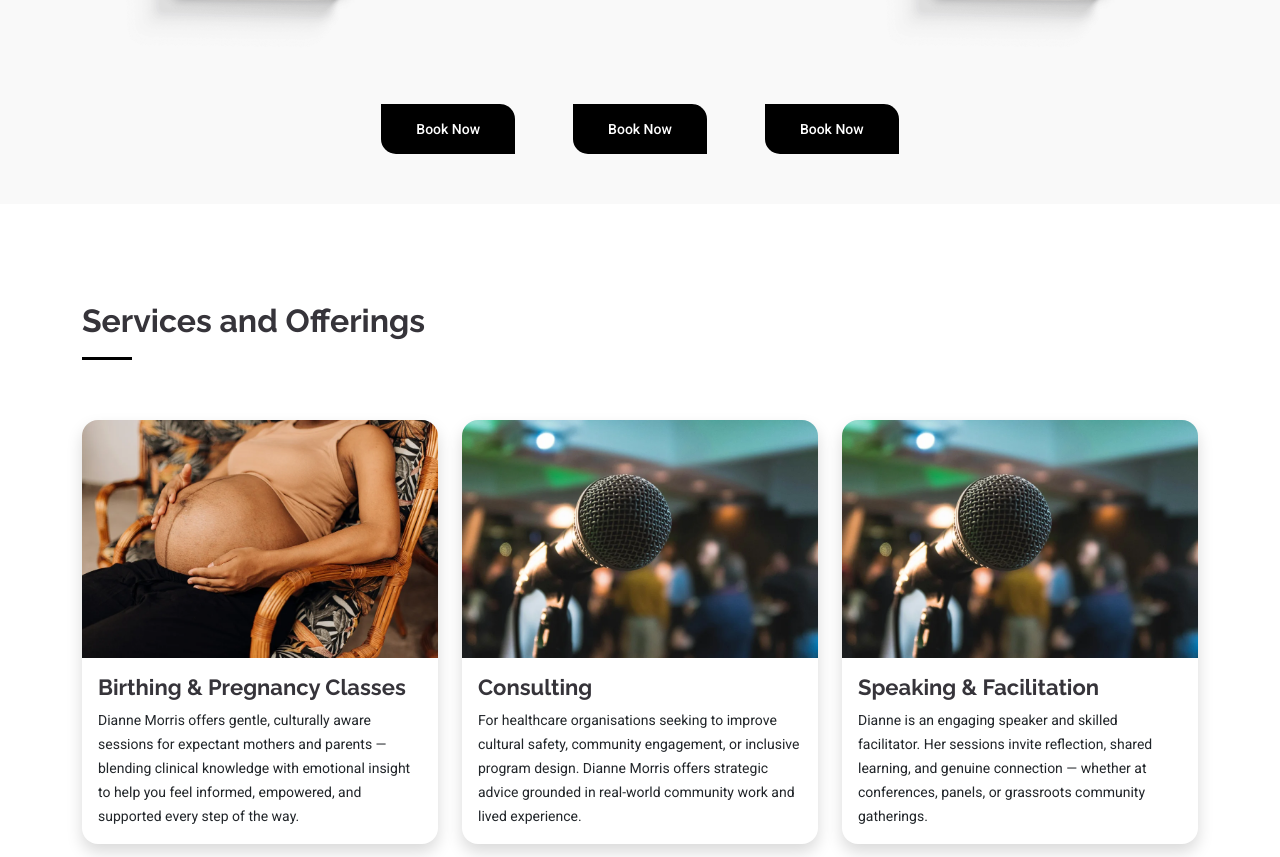
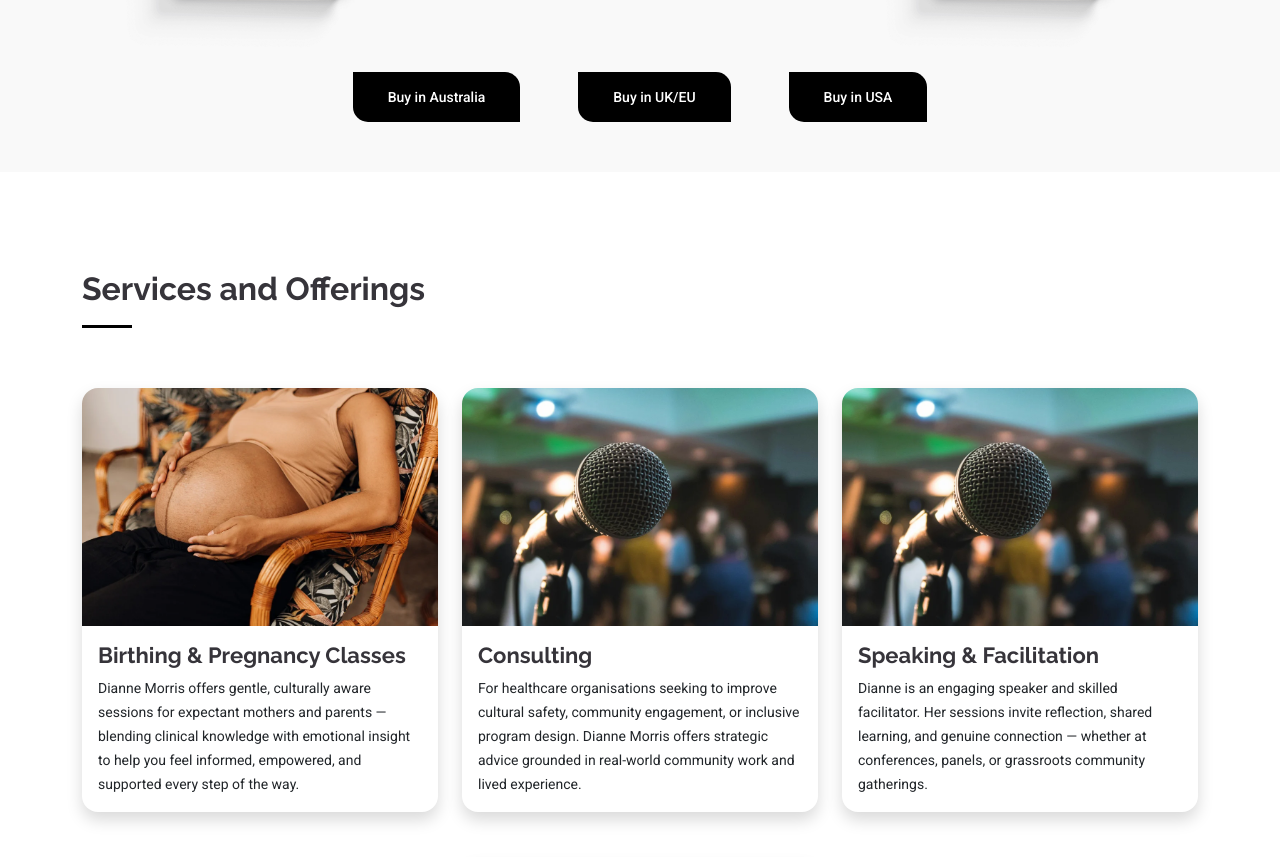
Before and after one commit to hashir7860/diannem, a plain HTML site: page index.html in a window 1280 px wide. Shown: the part 2182-3039 px from the top of the page. Drawn offline with Linux system fonts and the light colour scheme.

Commit message:
first commit

```diff
--- a/index.html
+++ b/index.html
@@ -180,25 +180,25 @@
               />
             </div>
           </div>
-          <div class="d-block d-md-flex flex-wrap gap-0 gap-md-5 justify-content-center">
+          <div class="d-block  d-md-flex flex-wrap gap-0 gap-md-5 justify-content-center">
             <div class="">
-              <div class="text-center newsletter-form mt-5">
-                <button type="submit" class="btn btn-getstarted">
-                  Book Now
+              <div class="text-center newsletter-form mt-3">
+                <button type="submit" class="btn btn-getstarted w-auto">
+                  Buy in Australia
                 </button>
               </div>
             </div>
             <div class="">
-              <div class="text-center newsletter-form mt-5">
-                <button type="submit" class="btn btn-getstarted">
-                  Book Now
+              <div class="text-center newsletter-form mt-3">
+                <button type="submit" class="btn btn-getstarted w-auto">
+                  Buy in UK/EU
                 </button>
               </div>
             </div>
             <div class="">
-              <div class="text-center newsletter-form mt-5">
-                <button type="submit" class="btn btn-getstarted">
-                  Book Now
+              <div class="text-center newsletter-form mt-3">
+                <button type="submit" class="btn btn-getstarted w-auto">
+                  Buy in USA
                 </button>
               </div>
             </div>
```
